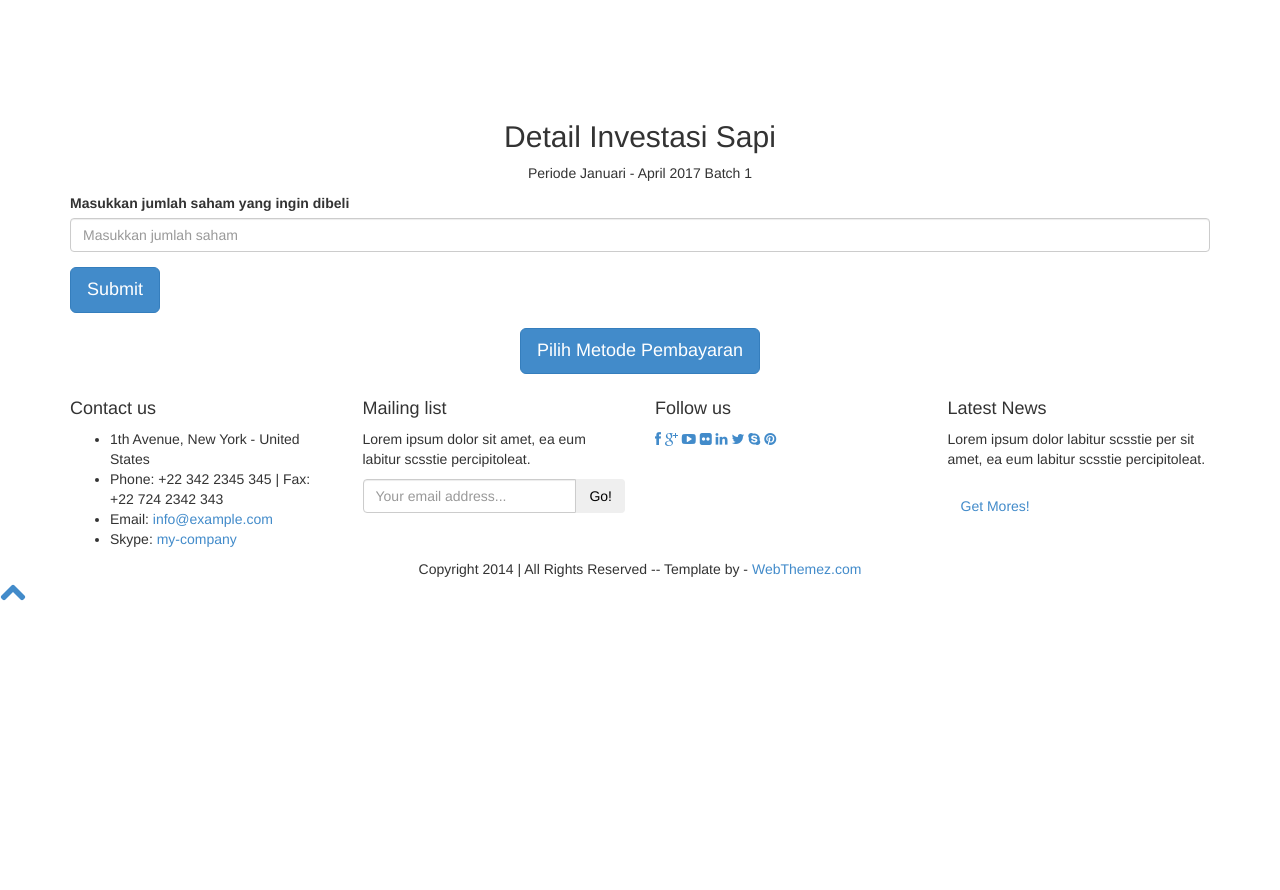
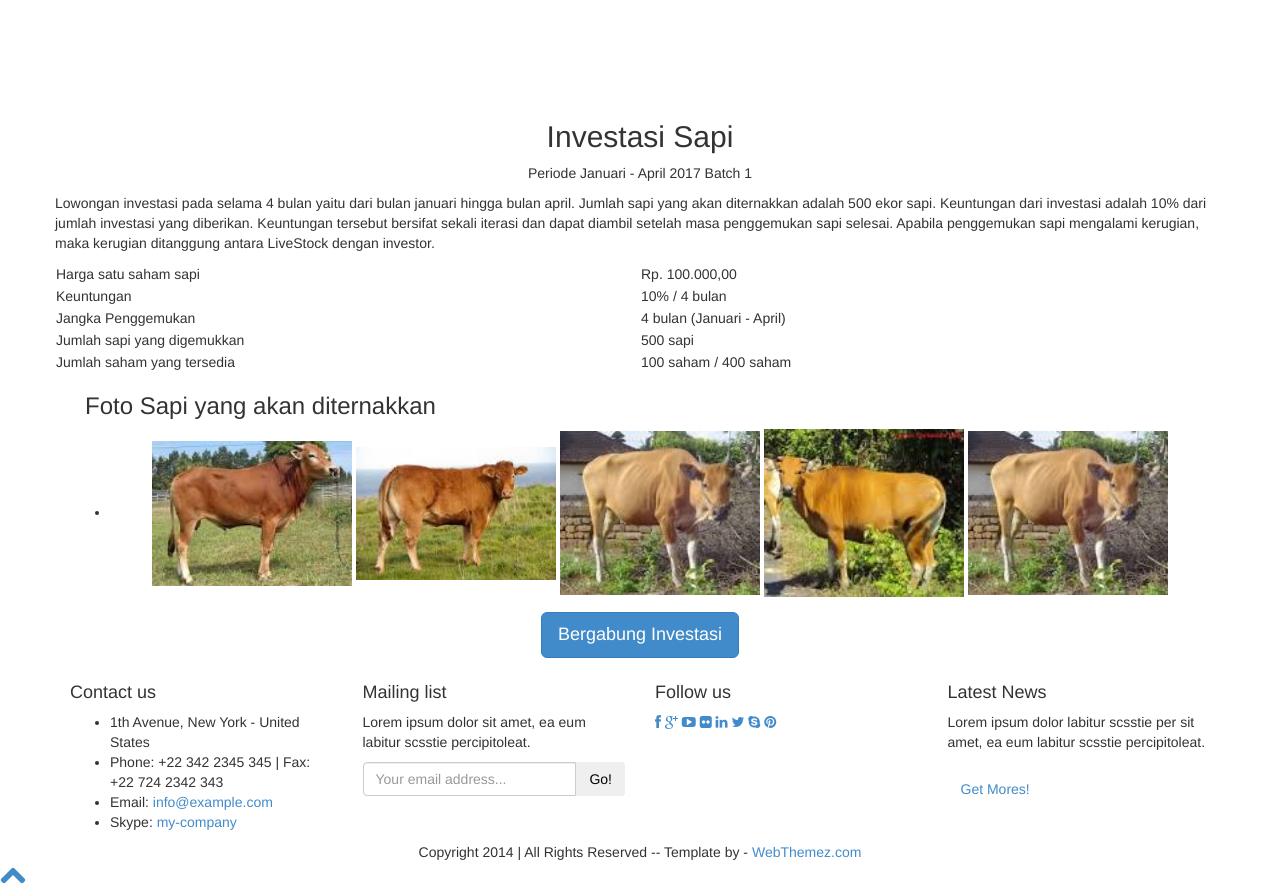
Before and after one commit to afiqrasyidm/LiveStock, a PHP site: page /detail-lowongan.php in a window 1280 px wide. Shown: the part 105-995 px from the top of the page. Before the commit the page ends 706 px from the top, so only its background shows below. Run offline with PHP 8.4, Linux system fonts and the light colour scheme.

Commit message:
ciat ciat ciat

```diff
--- a/detail-lowongan.php
+++ b/detail-lowongan.php
@@ -11,47 +11,60 @@
       <div class="row">
         <div class="heading text-center">
           <!-- Heading -->
-          <h2>Detail Investasi Sapi</h2>
+          <h2>Investasi Sapi</h2>
           <p>Periode Januari - April 2017 Batch 1</p>
         </div>
       </div>
 
-      <div class="row mrgn30">
-        <form method="post" action="detail-lowongan.php" id="contactfrm" role="form">
-          <div class="col-sm-12">
-            <div class="form-group">
-              <label for="name">Masukkan jumlah saham yang ingin dibeli</label>
-              <input type="text" style="color: red;" min="0" class="form-control" name="jumlah" id="jumlah" placeholder="Masukkan jumlah saham" title="Please enter your name (at least 2 characters)">
-            </div>
-			      <div class="form-group">
-              <button name="submit" type="submit" class="btn btn-lg btn-primary" id="submit">Submit</button>
-            </div>
-
-        </form>
-
-       <div class="form-group" >
-         <?php
-         $hasil; $untung;
-    if(isset($_POST['jumlah'])){
-      $jumlah = $_POST['jumlah'];
-      $hasil = $jumlah * 100000;
-      $untung = 0.1 * $hasil;
-       echo "<p>Jumlah saham yang ingin dibeli = $jumlah saham</p>";
-      echo "<p>Jumlah yang harus dibayarkan = Rp. $hasil,00</p>";
-      echo "<p>Jumlah keuntungan yang didapat = Rp. $untung,00 </p>";
-    }
-
-    ?>
+      <div class="row">
+        <p>Lowongan investasi pada selama 4 bulan yaitu dari bulan januari hingga bulan april. Jumlah sapi yang akan diternakkan adalah 500 ekor sapi. Keuntungan dari investasi adalah 10% dari jumlah investasi yang diberikan. Keuntungan tersebut bersifat sekali iterasi dan dapat diambil setelah masa penggemukan sapi selesai. Apabila penggemukan sapi mengalami kerugian, maka kerugian ditanggung antara LiveStock dengan investor. </p>
+          <table width="100%">
+            <thead>
+              <tr>
+                <td width="50%">Harga satu saham sapi</td>
+                <td width="50%">Rp. 100.000,00</td>
+              </tr>
+            </thead>
+            <tbody>
+              <tr>
+                <td>Keuntungan</td>
+                <td>10% / 4 bulan</td>
+              </tr>
+              <tr>
+                <td>Jangka Penggemukan</td>
+                <td>4 bulan (Januari - April)</td>
+              </tr>
+              <tr>
+                <td>Jumlah sapi yang digemukkan</td>
+                <td>500 sapi</td>
+              </tr>
+              <tr>
+                <td>Jumlah saham yang tersedia</td>
+                <td>100 saham / 400 saham</td>
+              </tr>
+            </tbody>
+          </table>
+      </div>
+      <div class="container">
+        <h3> Foto Sapi yang akan diternakkan</h3>
       </div>
 
-
-
-
-
-
-		<div class="form-group" style="text-align:center;">
-              <button  name="submit" type="submit" class="btn btn-lg btn-primary" id="submit">Pilih Metode Pembayaran</button>
-            </div>
+      <div>
+         <ul>
+           <li style="text-align: center;">
+             <img src="images/sapi1.jpg" style="width: 200px">
+             <img src="images/sapi2.jpg" style="width: 200px">
+             <img src="images/sapi3.jpg" style="width: 200px">
+             <img src="images/sapi4.jpg" style="width: 200px">
+             <img src="images/sapi3.jpg" style="width: 200px">
+           </li>
+         </ul>
+      </div>
+      <div style="height: 5px;"></div>
+		  <div class="form-group" style="text-align:center;">
+          <a href="detail-investasi.php"><button name="submit" type="submit" class="btn btn-lg btn-primary" id="submit">Bergabung Investasi
+          </button></a>
+      </div>
       </div>
     </div>
     <!--/.container-->
```
Also changed, not shown: detail-investasi.php (added, +65 -0 lines), images/sapi1.jpg (added), images/sapi2.jpg (added), images/sapi3.jpg (added), images/sapi4.jpg (added), images/sapi5.jpg (added).
